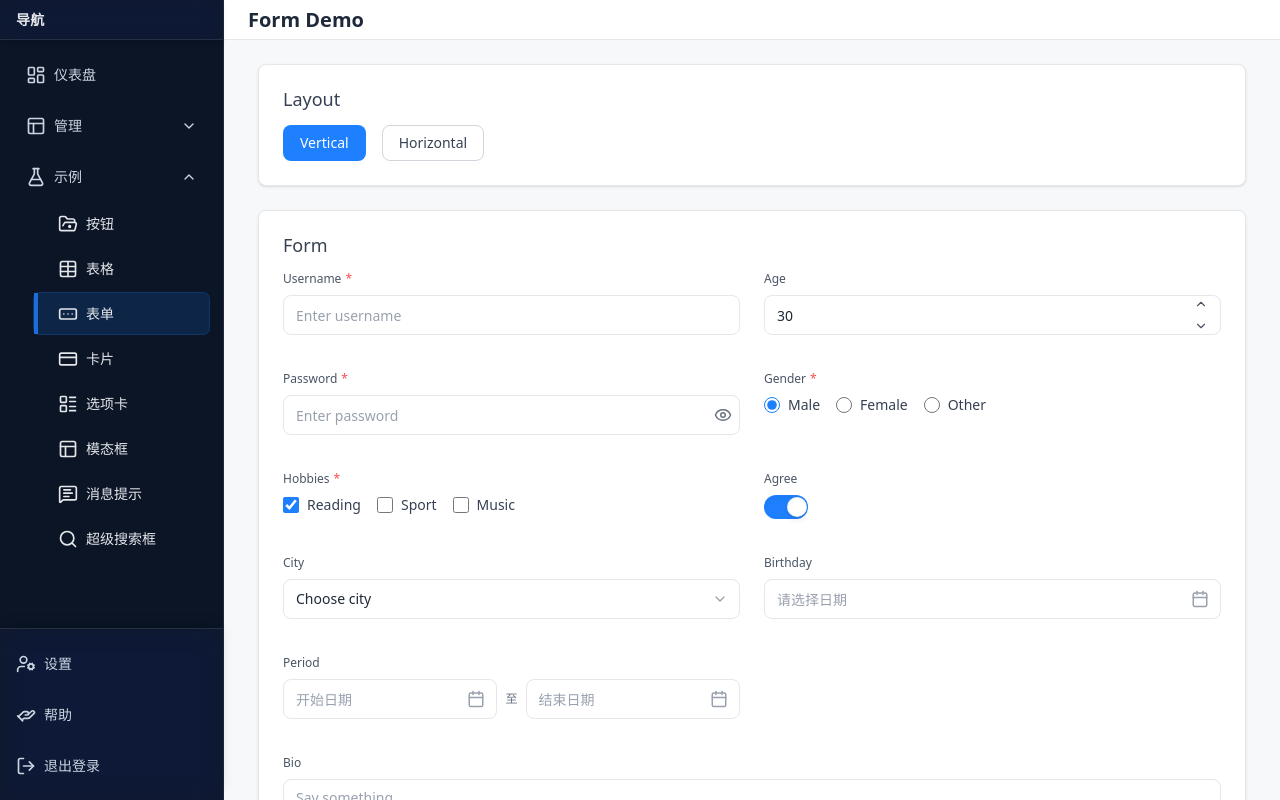
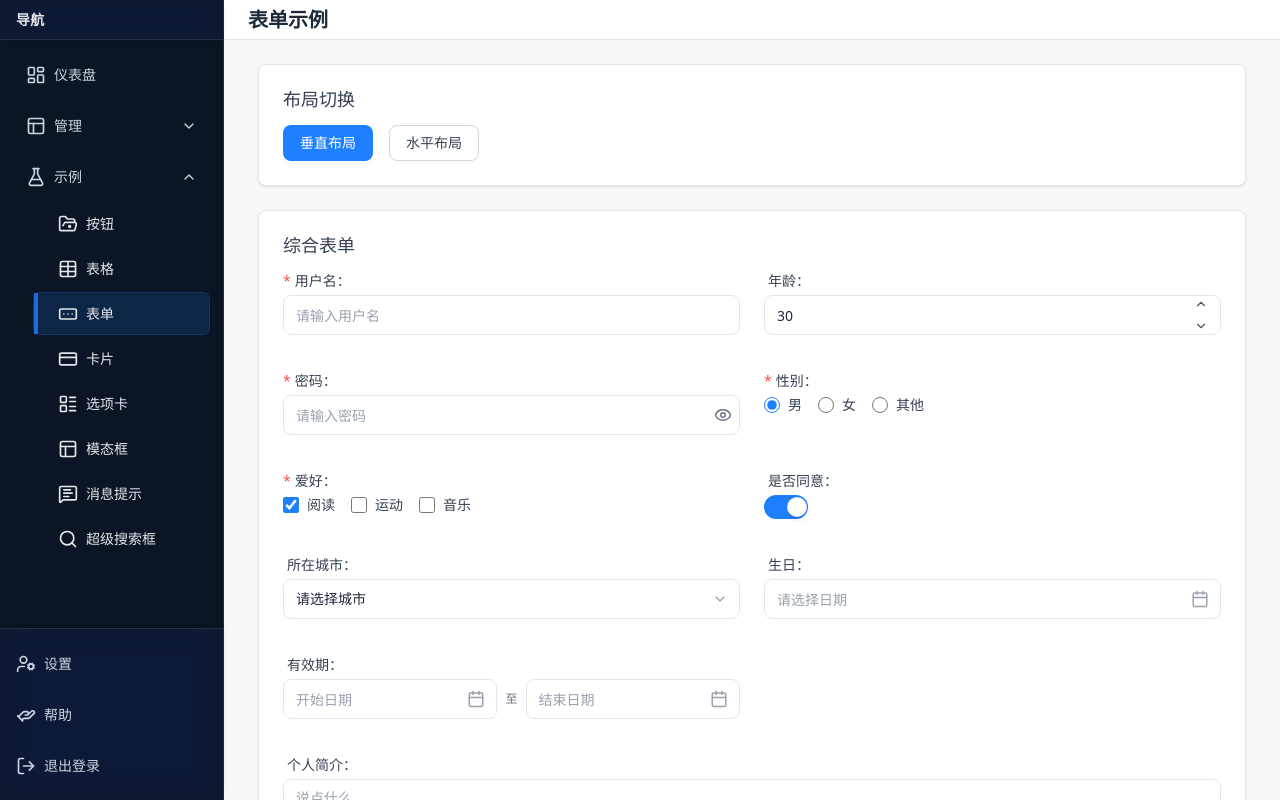
Before and after one commit to zhoumingxuan/sass-ui, a Next.js app: page /demo/form in a window 1280 px wide. Built offline with nearby package versions, Linux system fonts and the light colour scheme.

Commit message:
修正表单组件布局

```diff
--- a/src/app/demo/form/page.tsx
+++ b/src/app/demo/form/page.tsx
@@ -16,16 +16,16 @@ export default function FormDemo() {
   const [layout, setLayout] = useState<'vertical'|'horizontal'>('vertical');
 
   return (
-    <Layout menuItems={menuItems} footerItems={footerItems} header={<div className="text-xl font-semibold text-gray-800">Form Demo</div>}>
+    <Layout menuItems={menuItems} footerItems={footerItems} header={<div className="text-xl font-semibold text-gray-800">表单示例</div>}>
       <div className="space-y-6">
-        <Card title="Layout">
+        <Card title="布局切换">
           <div className="flex items-center gap-4">
-            <Button variant={layout === 'vertical' ? 'primary' : 'default'} onClick={() => setLayout('vertical')}>Vertical</Button>
-            <Button variant={layout === 'horizontal' ? 'primary' : 'default'} onClick={() => setLayout('horizontal')}>Horizontal</Button>
+            <Button variant={layout === 'vertical' ? 'primary' : 'default'} onClick={() => setLayout('vertical')}>垂直布局</Button>
+            <Button variant={layout === 'horizontal' ? 'primary' : 'default'} onClick={() => setLayout('horizontal')}>水平布局</Button>
           </div>
         </Card>
 
-        <Card title="Form">
+        <Card title="综合表单">
           <Form
             layout={layout}
             labelWidth={120}
@@ -44,41 +44,40 @@ export default function FormDemo() {
             }}
             onFinish={(values) => {
               console.log('finish', values);
-              alert('Submitted\n' + JSON.stringify(values, null, 2));
+              alert('提交成功\n' + JSON.stringify(values, null, 2));
             }}
-            onFinishFailed={() => {
-              alert('Please fix validation errors');
+            onFinishFailed={({ errors }) => {
+              console.warn('failed', errors);
+              alert('请修正校验错误后再提交');
             }}
           >
             <div className="grid grid-cols-12 gap-4 md:gap-6">
               <div className="col-span-12 md:col-span-6">
-                <Form.Item name="username" label="Username" required rules={[{ min: 2, message: 'Min length 2' }]}>
-                  <Input.Text placeholder="Enter username" clearable />
+                <Form.Item name="username" label="用户名" required rules={[{ min: 2, message: '至少 2 个字符' }]}>
+                  <Input.Text placeholder="请输入用户名" clearable />
                 </Form.Item>
               </div>
 
               <div className="col-span-12 md:col-span-6">
-                <Form.Item name="age" label="Age" rules={[{ min: 0, message: 'Must be >= 0' }]}
-                  getValueFromEvent={(v: number | null) => v}
-                >
-                  <Input.Number placeholder="Enter age" min={0} precision={0} />
+                <Form.Item name="age" label="年龄" rules={[{ min: 0, message: '不能小于 0' }]}>
+                  <Input.Number placeholder="请输入年龄" min={0} precision={0} />
                 </Form.Item>
               </div>
 
               <div className="col-span-12 md:col-span-6">
-                <Form.Item name="password" label="Password" required rules={[{ min: 6, message: 'Min length 6' }]}>
-                  <Input.Password placeholder="Enter password" />
+                <Form.Item name="password" label="密码" required rules={[{ min: 6, message: '至少 6 位' }]}>
+                  <Input.Password placeholder="请输入密码" />
                 </Form.Item>
               </div>
 
               <div className="col-span-12 md:col-span-6">
-                <Form.Item name="gender" label="Gender" required>
+                <Form.Item name="gender" label="性别" required>
                   <RadioGroup
                     name="gender"
                     options={[
-                      { value: 'male', label: 'Male' },
-                      { value: 'female', label: 'Female' },
-                      { value: 'other', label: 'Other' },
+                      { value: 'male', label: '男' },
+                      { value: 'female', label: '女' },
+                      { value: 'other', label: '其他' },
                     ]}
                     inline
                   />
@@ -86,13 +85,13 @@ export default function FormDemo() {
               </div>
 
               <div className="col-span-12 md:col-span-6">
-                <Form.Item name="hobbies" label="Hobbies" required>
+                <Form.Item name="hobbies" label="爱好" required>
                   <CheckboxGroup
                     name="hobbies"
                     options={[
-                      { value: 'read', label: 'Reading' },
-                      { value: 'sport', label: 'Sport' },
-                      { value: 'music', label: 'Music' },
+                      { value: 'read', label: '阅读' },
+                      { value: 'sport', label: '运动' },
+                      { value: 'music', label: '音乐' },
                     ]}
                     inline
                   />
@@ -100,47 +99,43 @@ export default function FormDemo() {
               </div>
 
               <div className="col-span-12 md:col-span-6">
-                <Form.Item name="agree" label="Agree" valuePropName="checked">
+                <Form.Item name="agree" label="是否同意" valuePropName="checked">
                   <Switch label="" />
                 </Form.Item>
               </div>
 
               <div className="col-span-12 md:col-span-6">
-                <Form.Item name="city" label="City" rules={[{ required: true, message: 'Please choose a city' }]}>
-                  <Input.Select placeholder="Choose city" options={[
-                    { value: 'sh', label: 'Shanghai' },
-                    { value: 'bj', label: 'Beijing' },
-                    { value: 'gz', label: 'Guangzhou' },
+                <Form.Item name="city" label="所在城市" rules={[{ required: true, message: '请选择城市' }]}>
+                  <Input.Select placeholder="请选择城市" options={[
+                    { value: 'sh', label: '上海' },
+                    { value: 'bj', label: '北京' },
+                    { value: 'gz', label: '广州' },
                   ]} />
                 </Form.Item>
               </div>
 
               <div className="col-span-12 md:col-span-6">
-                <Form.Item name="birthday" label="Birthday">
+                <Form.Item name="birthday" label="生日">
                   <Input.Date />
                 </Form.Item>
               </div>
 
               <div className="col-span-12 md:col-span-6">
-                <Form.Item
-                  name="period"
-                  label="Period"
-                  getValueFromEvent={(start?: string, end?: string) => [start, end] as [string|undefined,string|undefined]}
-                >
+                <Form.Item name="period" label="有效期">
                   <Input.DateRange />
                 </Form.Item>
               </div>
 
               <div className="col-span-12">
-                <Form.Item name="bio" label="Bio" rules={[{ max: 200, message: 'Max 200 chars' }]}>
-                  <Input.TextArea placeholder="Say something..." autoGrow />
+                <Form.Item name="bio" label="个人简介" rules={[{ max: 200, message: '最多 200 字' }]}>
+                  <Input.TextArea placeholder="说点什么..." autoGrow />
                 </Form.Item>
               </div>
 
               <div className="col-span-12">
                 <Form.Item
                   name="volume"
-                  label="Volume"
+                  label="音量"
                   getValueFromEvent={(e: React.ChangeEvent<HTMLInputElement>) => Number(e.target.value)}
                   normalize={(v) => (typeof v === 'number' ? Math.min(100, Math.max(0, v)) : v)}
                 >
@@ -149,7 +144,7 @@ export default function FormDemo() {
               </div>
 
               <div className="col-span-12">
-                <Button type="submit" variant="primary">Submit</Button>
+                <Button type="submit" variant="primary">提交</Button>
               </div>
             </div>
           </Form>
--- a/src/components/form/index.tsx
+++ b/src/components/form/index.tsx
@@ -1,7 +1,7 @@
 "use client";
 
 import React, { createContext, useCallback, useContext, useMemo, useRef, useState } from "react";
-import { fieldLabel, helperText } from "../formStyles";
+import { fieldLabel, helperText, errorText } from "../formStyles";
 
 type Rule = {
   required?: boolean;
@@ -27,6 +27,8 @@ type FormContextType = {
   validateField: (name: string) => Promise<string[]>;
   validateAll: () => Promise<Record<string, string[]>>;
   setTouched: (name: string, touched: boolean) => void;
+  layout?: 'vertical' | 'horizontal';
+  labelWidth?: number | string;
 };
 
 const FormContext = createContext<FormContextType | null>(null);
@@ -136,9 +138,10 @@ export type FormProps = React.FormHTMLAttributes<HTMLFormElement> & {
   onFinishFailed?: (opts: { values: Record<string, any>; errors: Record<string, string[]> }) => void;
   layout?: 'vertical' | 'horizontal';
   labelWidth?: number | string; // for horizontal layout
+  colon?: boolean; // show colon after label text
 };
 
-function FormRoot({ initialValues, onFinish, onFinishFailed, layout = 'vertical', labelWidth, className = '', onSubmit, children, ...rest }: FormProps) {
+function FormRoot({ initialValues, onFinish, onFinishFailed, layout = 'vertical', labelWidth, colon = true, className = '', onSubmit, children, ...rest }: FormProps) {
   const api = useFormInternal();
   const mounted = useRef(false);
 
@@ -162,7 +165,7 @@ function FormRoot({ initialValues, onFinish, onFinishFailed, layout = 'vertical'
     else onFinish?.(api.values);
   };
 
-  const ctx = useMemo(() => api, [api]);
+  const ctx = useMemo(() => ({ ...api, layout, labelWidth, colon }), [api, layout, labelWidth, colon]);
 
   return (
     <FormContext.Provider value={ctx}>
@@ -190,6 +193,7 @@ export type FormItemProps = {
   className?: string;
   style?: React.CSSProperties;
   children?: React.ReactElement;
+  colon?: boolean; // override form colon
 };
 
 function defaultGetValueFromEvent(valuePropName: string, ...args: any[]) {
@@ -200,6 +204,8 @@ function defaultGetValueFromEvent(valuePropName: string, ...args: any[]) {
     if (valuePropName === 'checked') return t.checked;
     return t.value;
   }
+  // 如果 onChange 以多参数形式返回（如日期范围），默认返回参数数组
+  if (args.length > 1) return args;
   return first;
 }
 
@@ -218,6 +224,7 @@ function FormItem({
   className = '',
   style,
   children,
+  colon,
 }: FormItemProps) {
   const form = useContext(FormContext);
   if (!form) return <div className={className} style={style}>{children}</div>;
@@ -260,17 +267,45 @@ function FormItem({
     };
   }
 
+  const isHorizontal = form.layout === 'horizontal';
+  const showColon = typeof colon === 'boolean' ? colon : (form as any).colon !== false;
+  const renderLabel = () => {
+    if (!label) return null;
+    const txt = typeof label === 'string' ? label : label;
+    return (
+      <div className={fieldLabel}>
+        <span className="text-error mr-1">{required ? '*' : ''}</span>
+        <span className="text-gray-700">{txt}{showColon ? '：' : ''}</span>
+      </div>
+    );
+  };
+  if (isHorizontal) {
+    const labelBoxStyle: React.CSSProperties = { width: typeof form.labelWidth === 'number' ? `${form.labelWidth}px` : form.labelWidth };
+    return (
+      <div className={["mb-3", className].join(' ')} style={style}>
+        <div className="flex items-center gap-4">
+          <div className="shrink-0 text-right flex items-center justify-end min-h-10" style={labelBoxStyle}>
+            {renderLabel()}
+          </div>
+          <div className="flex-1">
+            {child ? React.cloneElement(child, childProps) : null}
+            {hasErr ? (
+              <div className={errorText}>{errs![0]}</div>
+            ) : (
+              help ? <div className={helperText}>{help}</div> : extra ? <div className={helperText}>{extra}</div> : null
+            )}
+          </div>
+        </div>
+      </div>
+    );
+  }
+  // vertical
   return (
     <div className={["mb-3", className].join(' ')} style={style}>
-      {label && (
-        <div className={fieldLabel} style={{ display: 'flex', alignItems: 'center' }}>
-          <span className="text-gray-600">{label}</span>
-          {required && <span className="ml-1 text-error">*</span>}
-        </div>
-      )}
+      {renderLabel()}
       {child ? React.cloneElement(child, childProps) : null}
       {hasErr ? (
-        <div className={[helperText, 'text-error'].join(' ')}>{errs![0]}</div>
+        <div className={errorText}>{errs![0]}</div>
       ) : (
         help ? <div className={helperText}>{help}</div> : extra ? <div className={helperText}>{extra}</div> : null
       )}
--- a/src/components/formStyles.ts
+++ b/src/components/formStyles.ts
@@ -8,8 +8,10 @@ export const inputBase = [
   'shadow-none',
 ].join(' ');
 
-export const fieldLabel = 'mb-2 block text-xs text-gray-500';
+// Labels: keep legible size and tone to match inputs
+export const fieldLabel = 'mb-1 block text-sm text-gray-600';
 export const helperText = 'mt-1 block text-xs text-gray-400';
+export const errorText = 'mt-1 block text-xs text-error';
 export const fieldWrapper = 'block';
 
 // Tokens for small control elements (checkbox, radio, switch, slider thumbs)
```
